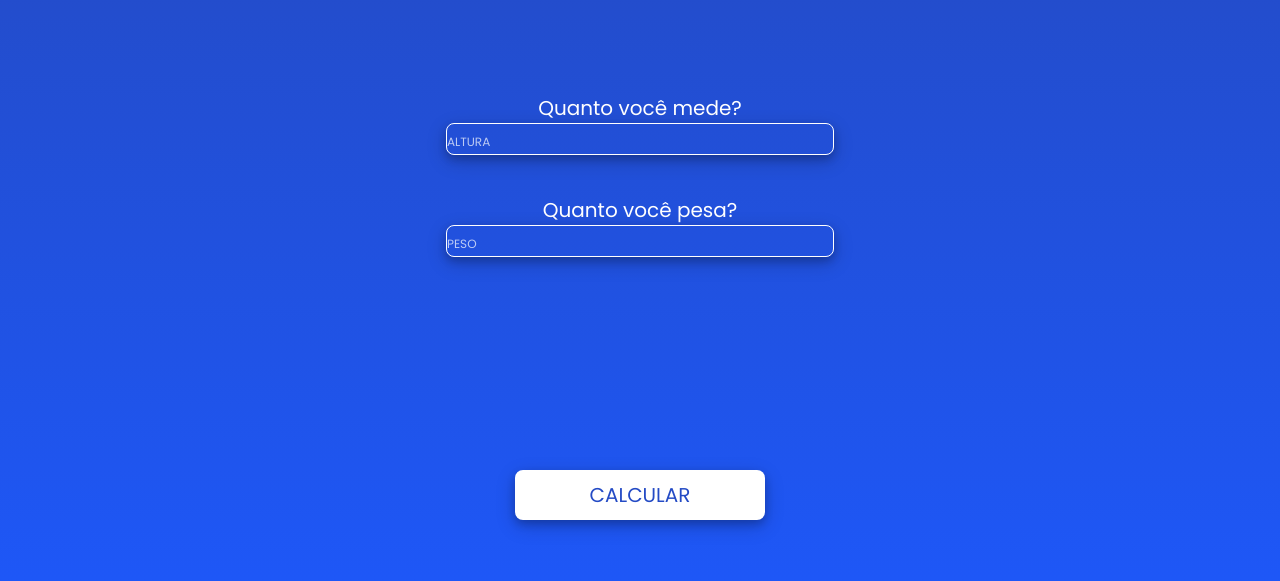
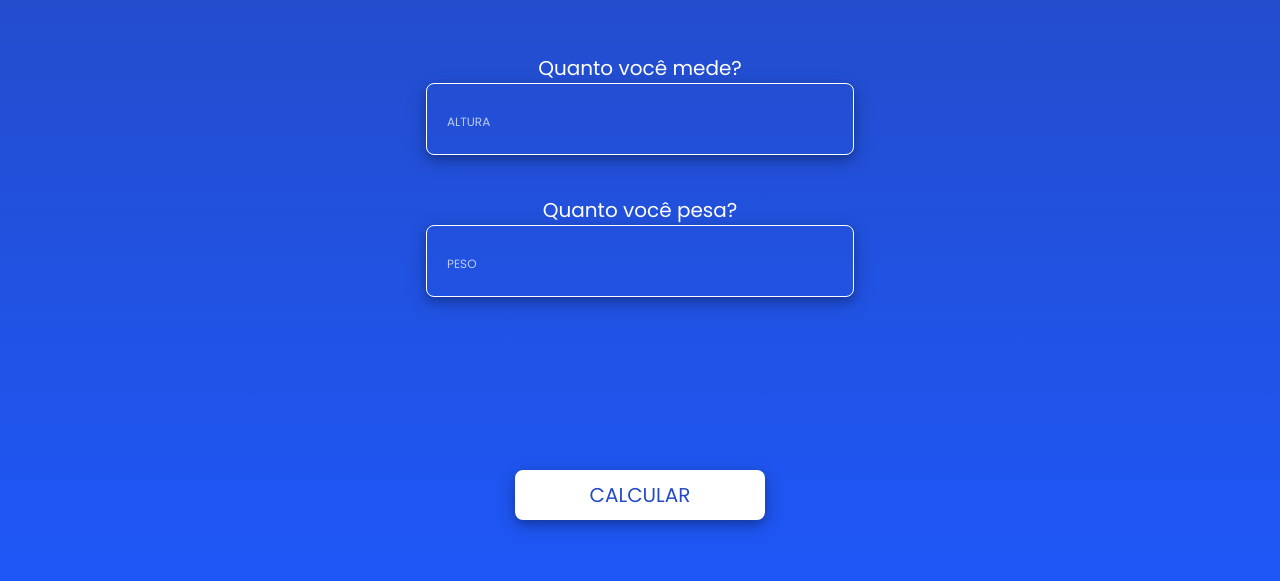
Before and after one commit to guilherme-braga4/GuiDev-Project-Youtube, a React (Create React App) app: page / in a window 1280 px wide. Shown: the part 105-686 px from the top of the page. Built offline with nearby package versions, Linux system fonts and the light colour scheme.

Commit message:
fix: css

```diff
--- a/src/App.css
+++ b/src/App.css
@@ -37,6 +37,7 @@
   border: 1px solid #FFF;
   border-radius: 8px;
   box-shadow: 0 4px 8px 0 rgba(0, 0, 0, 0.2), 0 6px 20px 0 rgba(0, 0, 0, 0.19);
+  padding: 20px;
 }
 
 .form input::placeholder {
@@ -56,6 +57,7 @@
   width: 100%;
   height: 50px;
   box-shadow: 0 4px 8px 0 rgba(0, 0, 0, 0.2), 0 6px 20px 0 rgba(0, 0, 0, 0.19);
+  cursor: pointer;
 }
 
 .container-button {
```
